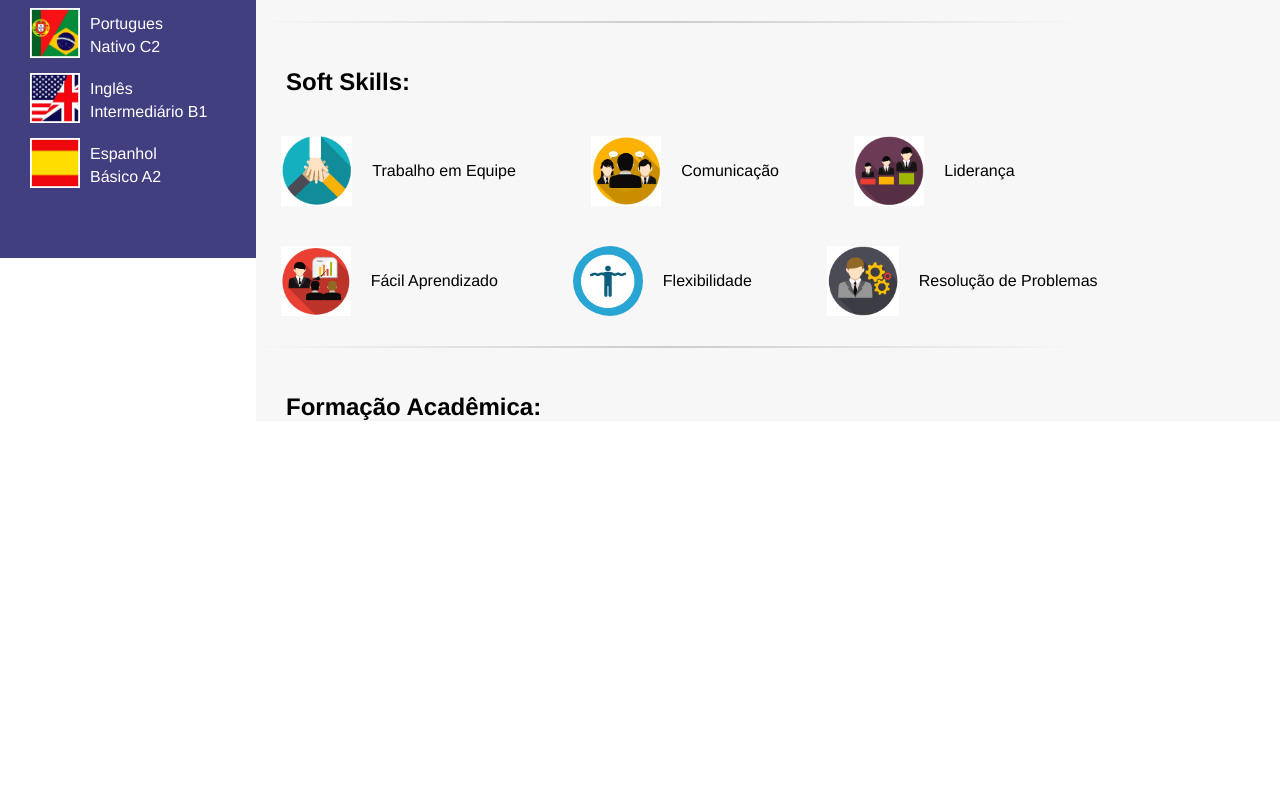
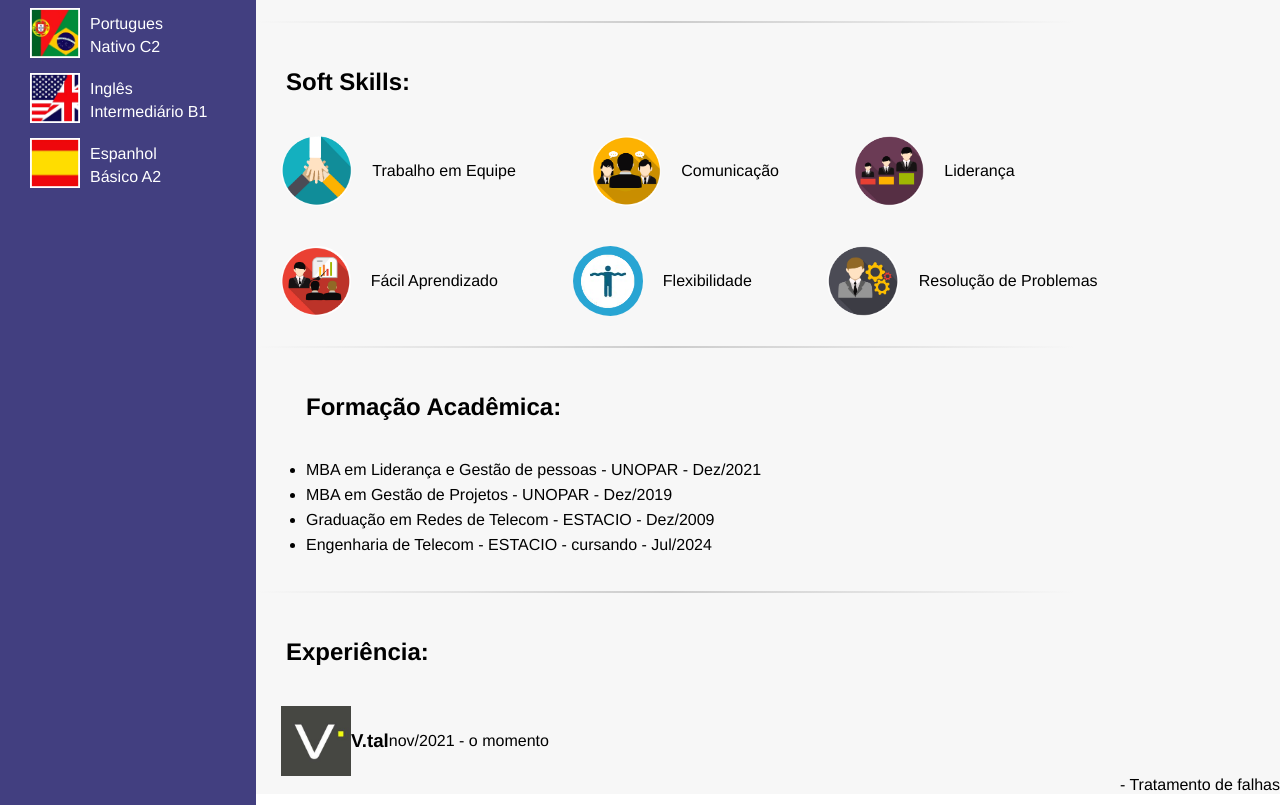
Before and after one commit to gabrielrodrigues3/curriculo-Gabriel, a plain HTML site: page index.html in a window 1280 px wide. Shown: the part 615-1420 px from the top of the page. Before the commit the page ends 1036 px from the top, so only its background shows below. Drawn offline with Linux system fonts and the light colour scheme.

Commit message:
experiencia

```diff
--- a/index.html
+++ b/index.html
@@ -85,7 +85,7 @@
             <div class="container2">
                 <img src="./img/picfacilaprendizado.png" alt="facilaprendizado">
                 <p>Fácil Aprendizado</p>
-                <img id="flexibilidade" src="./img/picflexibilidade.png" alt="flexibilidade">
+                <img src="./img/picflexibilidade.png" alt="flexibilidade">
                 <p>Flexibilidade</p>
                 <img src="./img/picresolucaodeproblemas.png" alt="resolucaodeproblemas">
                 <p>Resolução de Problemas</p>
@@ -95,8 +95,26 @@
 
             <div class="formacao">
                 <h2>Formação Acadêmica:</h2>
+                <ul>
+                    <li>MBA em Liderança e Gestão de pessoas - UNOPAR - Dez/2021</li>
+                    <li>MBA em Gestão de Projetos - UNOPAR - Dez/2019</li>
+                    <li>Graduação em Redes de Telecom - ESTACIO - Dez/2009</li>
+                    <li>Engenharia de Telecom - ESTACIO - cursando - Jul/2024</li>
+                </ul>
             </div>
 
+            <div class="divider"></div>
+
+            <section class="experiencia">
+                <h2>Experiência:</h2>
+                <div class="vtal">
+                    <img src="./img/logo-vtal.jpg" alt="vtal">
+                    <h3>V.tal</h3><br><p>nov/2021 - o momento</p>
+                </div>
+                <p>- Tratamento de falhas</p>
+
+
+            </section>
 
 
 
--- a/style.css
+++ b/style.css
@@ -14,7 +14,7 @@ nav {
     display: flex;
     flex-flow: column wrap;
     justify-content: flex-start;
-    height: auto; width: 20%;
+    height: 1800px; width: 20%;
     color: #fff;
     padding: 10px 0px 60px 0px;
     overflow: hidden;
@@ -87,6 +87,11 @@ nav ul {
 
 .midias ul li a {
     color:white;
+    text-decoration: none;
+}
+
+.midias ul li a:hover {
+text-decoration: underline;
 }
 
 /* MAIN */
@@ -166,10 +171,6 @@ main {
     padding-left: 15px;
 }
 
-#flexibilidade {
-    border-radius: 50%;
-}
-
 .container2 {  /* alinhar imagem com texto */
     display: flex;
     align-items: center;
@@ -178,9 +179,33 @@ main {
 
 .container2 img {
     padding-right: 20px;
-    /* background-color: black; */
+    border-radius: 50%;
 }
 
 .container2 p {
     padding: 0px 60px 0px 0px;
 }
+
+.formacao h2 {
+    text-align: left;
+    padding: 15px 0px 0px 50px;
+}
+
+.formacao ul{
+    text-align: left;
+    padding: 40px 0px 0px 50px;
+}
+
+.formacao ul li {
+    padding-bottom: 7px;
+}
+
+.experiencia {
+
+}
+
+.vtal {  /* alinhar imagem com texto */
+    display: flex;
+    align-items: center;
+    padding: 40px 0px 0px 10px;
+}
```
Also changed, not shown: img/picflexibilidade02.png (added).
